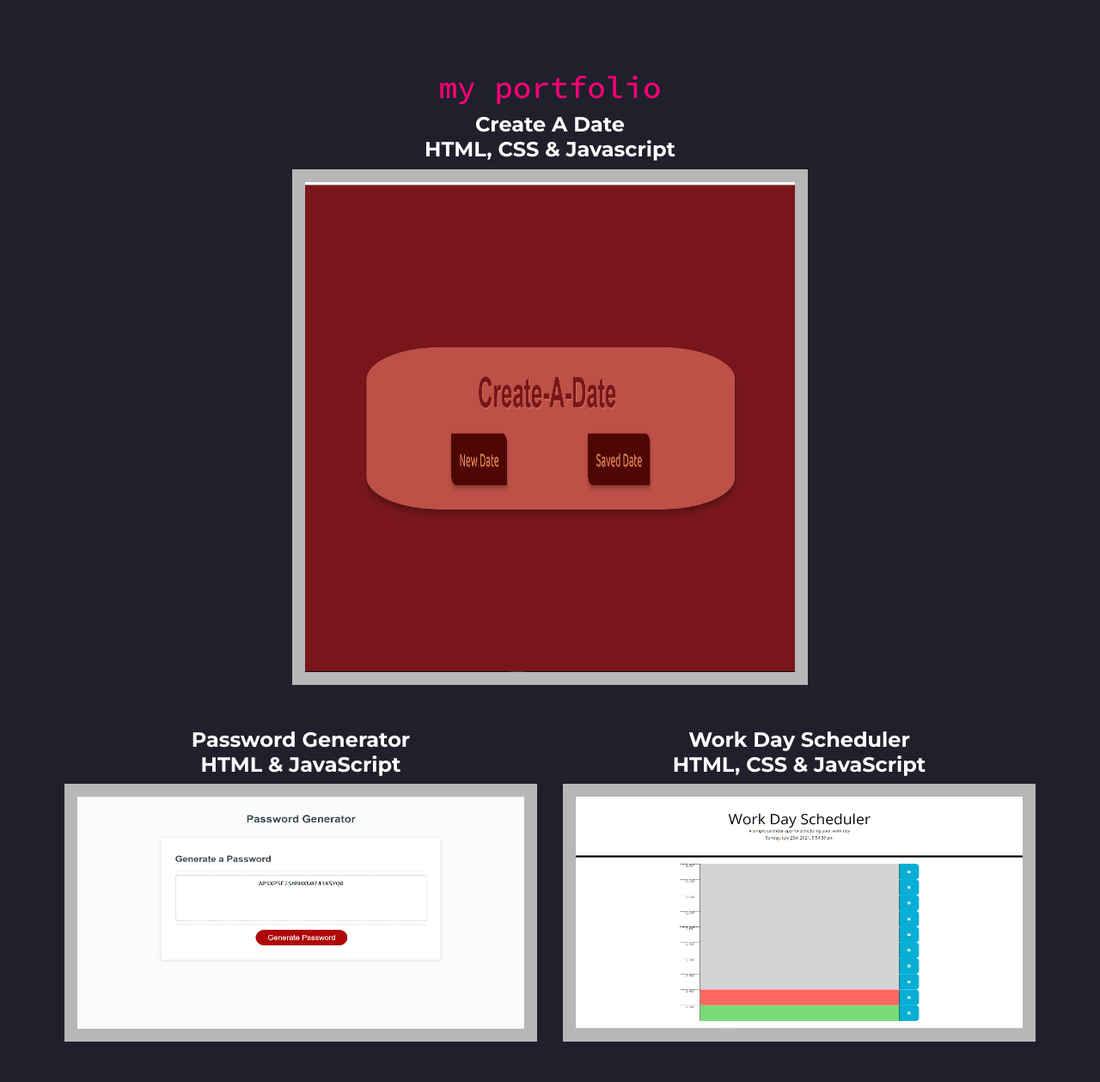
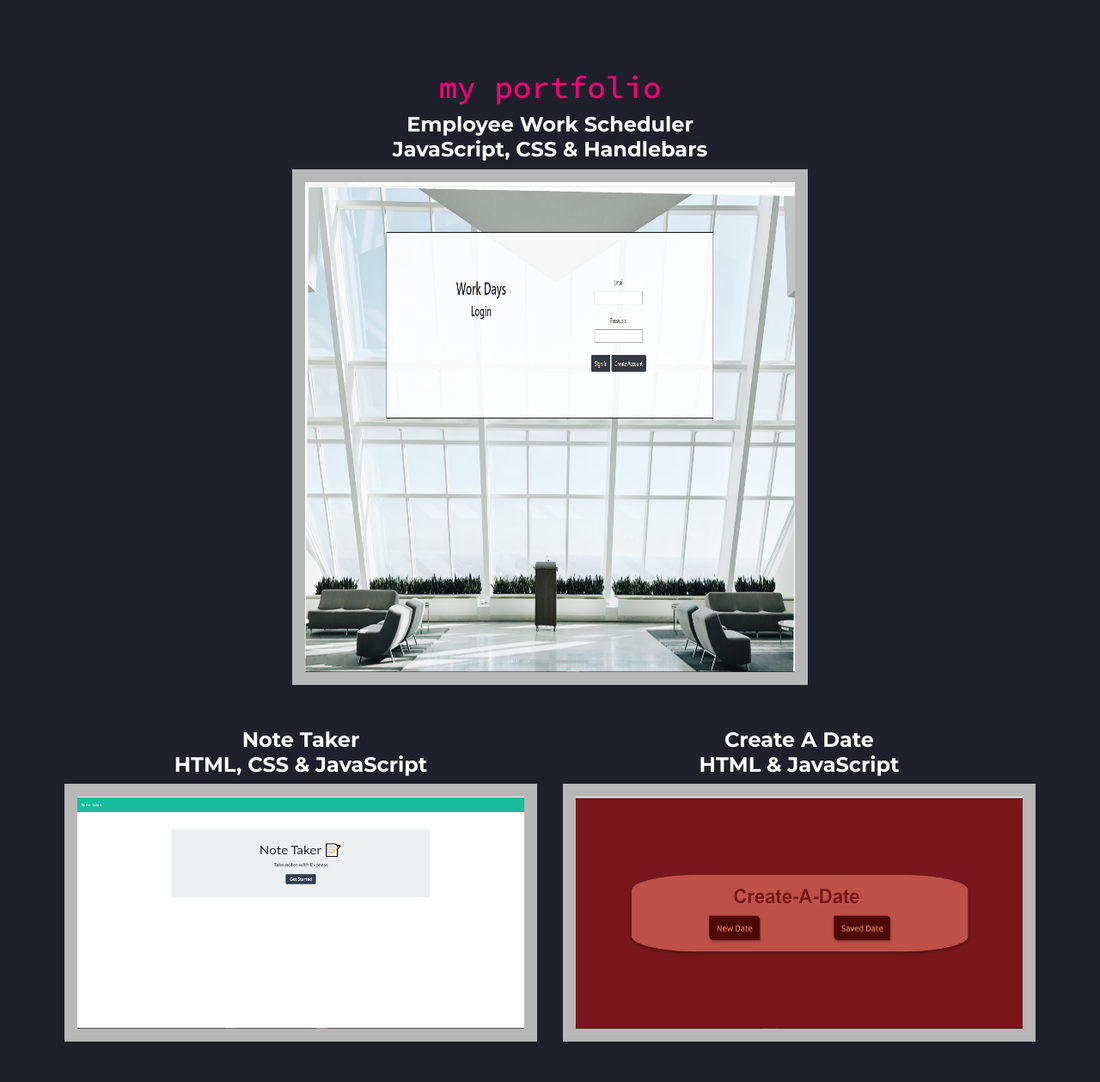
Before and after one commit to ShannonPosey/my-portfolio, a plain HTML site: page index.html in a window 1280 px wide. Shown: the part 1140-2399 px from the top of the page at 86% size. Drawn offline with nearby package versions, Linux system fonts and the light colour scheme.

Commit message:
updated portfolio

```diff
--- a/index.html
+++ b/index.html
@@ -57,25 +57,30 @@
                 <section id="portfolio">
                     <h3>my portfolio</h3>
                     <div class="col-12">
-                        <h4>Create A Date<br> HTML, CSS &amp; Javascript</h4>
-                        <a href="https://shannonposey.github.io/Create-a-date/"><img class="lg-picture" src="./assets/img/create-a-date.png" alt="Create A date app"></a>
+                        <h4>Employee Work Scheduler<br> JavaScript, CSS &amp; Handlebars</h4>
+                        <a href="https://github.com/ShannonPosey/work-scheduler"><img class="lg-picture" src="./assets/img/work-scheduler.png" alt="Employee Work Scheduler"></a>
                     </div>
                     <div class="row">
                         <div class="col-sm-12 col-md-6 col-lg-6 projects">
-                            <h4>Password Generator<br>HTML &amp; JavaScript</h4>
-                            <a href="https://shannonposey.github.io/password-generator/"><img class="picture" src="./assets/img/password-generator.png" alt="Password Generating App"></a>
+                            <h4>Note Taker<br> HTML, CSS &amp; JavaScript</h4><a href="https://github.com/ShannonPosey/Note-Taker"><img class="picture" src="./assets/img/note-taker.png" alt="Note Task Taker"></a>
+                        </div>
+                        <div class="col-sm-12 col-md-6 col-lg-6 projects">
+                            <h4>Create A Date<br>HTML &amp; JavaScript</h4>
+                            <a href="https://shannonposey.github.io/Create-a-date/"><img class="picture" src="./assets/img/create-a-date.png" alt="Create A date app"></a>
+                        </div>
+
+                    </div>
+                    <div class="row">
+                     <div class="col-sm-12 col-md-6 col-lg-6 projects">
+                        <h4>Password Generator<br>HTML &amp; JavaScript</h4>
+                        <a href="https://shannonposey.github.io/password-generator/"><img class="picture" src="./assets/img/password-generator.png" alt="Password Generating App"></a>
                         </div>
                         <div class="col-sm-12 col-md-6 col-lg-6 projects">
                             <h4>Work Day Scheduler<br> HTML, CSS &amp; JavaScript</h4><a href="https://shannonposey.github.io/Work-Day-Scheduler/"><img class="picture" src="./assets/img/color-code.png" alt="Work Day Scheduler"></a>
                         </div>
                     </div>
 
-                    <!-- <div class="row">
-                        <div class="col-sm-12 col-md-6 col-lg-6 projects">
-                            <h4>JavaScript Code Quiz</h4>
-                            <a href=""><img class="picture" src="" alt="Online Coding Quiz"></a>
-                        </div>
-                        <div class="col-sm-12 col-md-6 col-lg-6 projects">
+                   <!-- <div class="col-sm-12 col-md-6 col-lg-6 projects">
                             <h4>Weather Dashboard</h4>
                             <a href=""><img class="pitcure" src="" alt="Weather Dashboard App"></a>
                         </div>
```
Also changed, not shown: assets/img/note-taker.png (added), assets/img/work-scheduler.png (added).
